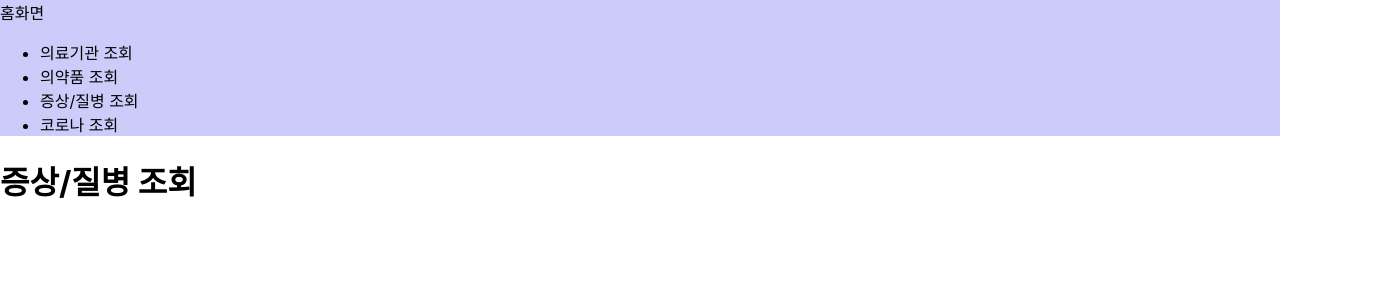
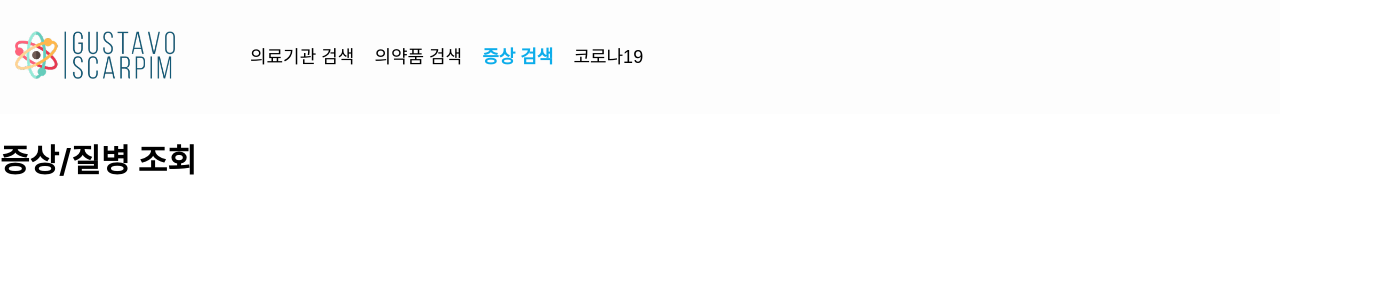
Before and after one commit to team-helloz/Lemonaid, a React (Create React App) app in the folder frontend/: page /disease in a window 1280 px wide. Shown: the top 300 px of the page, 1392 px wide, since content can reach past the window. Built offline with nearby package versions, Linux system fonts and the light colour scheme.

Commit message:
design : 상단 메뉴바 디자인 적용
S06P22D108-79

상단 메뉴바 디자인 적용

```diff
--- a/frontend/package.json
+++ b/frontend/package.json
@@ -16,6 +16,7 @@
     "react-dom": "^17.0.2",
     "react-router-dom": "^5.3.0",
     "react-scripts": "5.0.0",
+    "styled-components": "^5.3.3",
     "typescript": "^4.6.2",
     "web-vitals": "^2.1.4"
   },
@@ -42,5 +43,8 @@
       "last 1 firefox version",
       "last 1 safari version"
     ]
+  },
+  "devDependencies": {
+    "@types/styled-components": "^5.1.24"
   }
 }
--- a/frontend/src/components/NavBar.tsx
+++ b/frontend/src/components/NavBar.tsx
@@ -1,23 +1,67 @@
-import { Link } from "react-router-dom";
+import { useState } from "react";
+import { NavLink } from "react-router-dom";
+import * as S from "./styles";
 
-export default function NavBar() {
+const NavBar = () => {
+  const [open, setOpen] = useState(false);
+
   return (
-    <nav>
-      <Link to="/">홈화면</Link>
-      <ul>
-        <li>
-          <Link to="/hospital">의료기관 조회</Link>
-        </li>
-        <li>
-          <Link to="/drug">의약품 조회</Link>
-        </li>
-        <li>
-          <Link to="/disease">증상/질병 조회</Link>
-        </li>
-        <li>
-          <Link to="/covid">코로나 조회</Link>
-        </li>
-      </ul>
-    </nav>
+    <>
+      <S.StyledBurger open={open} onClick={() => setOpen(!open)}>
+        <S.Menus open={open} />
+        <S.Menus open={open} />
+        <S.Menus open={open} />
+      </S.StyledBurger>
+      <S.Nav>
+        <NavLink to="/">
+          <S.Logo src={require("../assets/logo.png")} alt="Gustavo Scarpim" />
+        </NavLink>
+      </S.Nav>
+      <S.Ul open={open}>
+        <S.LogoUl src={require("../assets/logo.png")} alt={"Gustavo Scarpim"} />
+
+        <NavLink
+          to="/covid"
+          activeStyle={{
+            fontWeight: "bold",
+            color: "#0DADEA",
+          }}
+        >
+          <S.Li>코로나19</S.Li>
+        </NavLink>
+
+        <NavLink
+          to="/disease"
+          activeStyle={{
+            fontWeight: "bold",
+            color: "#0DADEA",
+          }}
+        >
+          <S.Li>증상 검색</S.Li>
+        </NavLink>
+
+        <NavLink
+          to="/drug"
+          activeStyle={{
+            fontWeight: "bold",
+            color: "#0DADEA",
+          }}
+        >
+          <S.Li>의약품 검색</S.Li>
+        </NavLink>
+
+        <NavLink
+          to="/hospital"
+          activeStyle={{
+            fontWeight: "bold",
+            color: "#0DADEA",
+          }}
+        >
+          <S.Li>의료기관 검색</S.Li>
+        </NavLink>
+      </S.Ul>
+    </>
   );
-}
+};
+
+export default NavBar;
--- /dev/null
+++ b/frontend/src/components/styles.tsx
@@ -0,0 +1,140 @@
+import styled from "styled-components";
+
+interface INav {
+  open: boolean;
+}
+
+export const StyledBurger = styled.div<INav>`
+  width: 2rem;
+  height: 2rem;
+  position: fixed;
+  top: 15px;
+  right: 20px;
+  z-index: 20;
+  display: none;
+  cursor: pointer;
+  font-family: "Zilla Slab", sans-serif;
+
+  @media (max-width: 768px) {
+    display: flex;
+    justify-content: space-around;
+    flex-flow: column nowrap;
+  }
+`;
+
+export const Menus = styled.div<INav>`
+  width: 2rem;
+  height: 0.25rem;
+  background-color: #000;
+  border-radius: 10px;
+  transform-origin: 1px;
+  transition: all 0.3s linear;
+  cursor: pointer;
+
+  &:nth-child(1) {
+    transform: ${(props) => (props.open ? "rotate(45deg)" : "rotate(0)")};
+  }
+  &:nth-child(2) {
+    transform: ${(props) =>
+      props.open ? "translateX(100%)" : "translateX(0)"};
+    opacity: ${(props) => (props.open ? 0 : 1)};
+  }
+  &:nth-child(3) {
+    transform: ${(props) => (props.open ? "rotate(-45deg)" : "rotate(0)")};
+  }
+`;
+
+export const Nav = styled.nav`
+  font-family: "Zilla Slab", sans-serif;
+  height: 100%;
+  display: flex;
+  justify-content: space-between;
+  background-color: #fdfdfdfa;
+  align-items: center;
+  position: relative;
+
+  @media (max-width: 678px) {
+    width: 100vw;
+  }
+`;
+
+export const Logo = styled.img`
+  margin: 20px 50px 20px 7%;
+  width: 160px;
+  height: 70px;
+  object-fit: contain;
+  z-index: 1;
+
+  @media (max-width: 1250px) {
+    margin: 20px 50px 20px 5%;
+  }
+`;
+
+export const Ul = styled.ul<INav>`
+  font-family: "Zilla Slab", sans-serif;
+  list-style: none;
+  display: flex;
+  flex-flow: row-reverse nowrap;
+  position: absolute;
+  width: 90%;
+  top: 0;
+  justify-content: flex-end;
+  margin-top: 0px;
+  align-items: center;
+  font-size: 18px;
+  height: 110px;
+  margin-left: 200px;
+
+  a {
+    text-decoration: none;
+    text-transform: none;
+    color: #000;
+    cursor: pointer;
+
+    &:hover {
+      color: #0dadea;
+    }
+  }
+
+  @media (max-width: 768px) {
+    flex-flow: column nowrap;
+    background-color: #fdfdfdfa;
+    position: fixed;
+    transform: ${(props) =>
+      props.open ? "translateX(0)" : "translateX(100%)"};
+    top: -16px;
+    right: 0;
+    height: 100%;
+    width: 180px;
+    padding-top: 3.5rem;
+    transition: transform 0.3s ease-in-out;
+    z-index: 9;
+    justify-content: normal;
+  }
+`;
+
+export const Li = styled.li`
+  padding: 18px 10px;
+  outline: none;
+
+  @media (max-width: 768px) {
+    color: #000;
+    margin-right: 34px;
+
+    &:hover {
+      color: #0dadea;
+    }
+  }
+`;
+
+export const LogoUl = styled.img`
+  margin: 20px 50px 20px 5%;
+  display: none;
+
+  @media (max-width: 768px) {
+    display: flex;
+    width: 160px;
+    height: 70px;
+    object-fit: contain;
+  }
+`;
```
Also changed, not shown: frontend/src/assets/logo.png (added), 1 other file (tests, documents, lock files or other folders).
